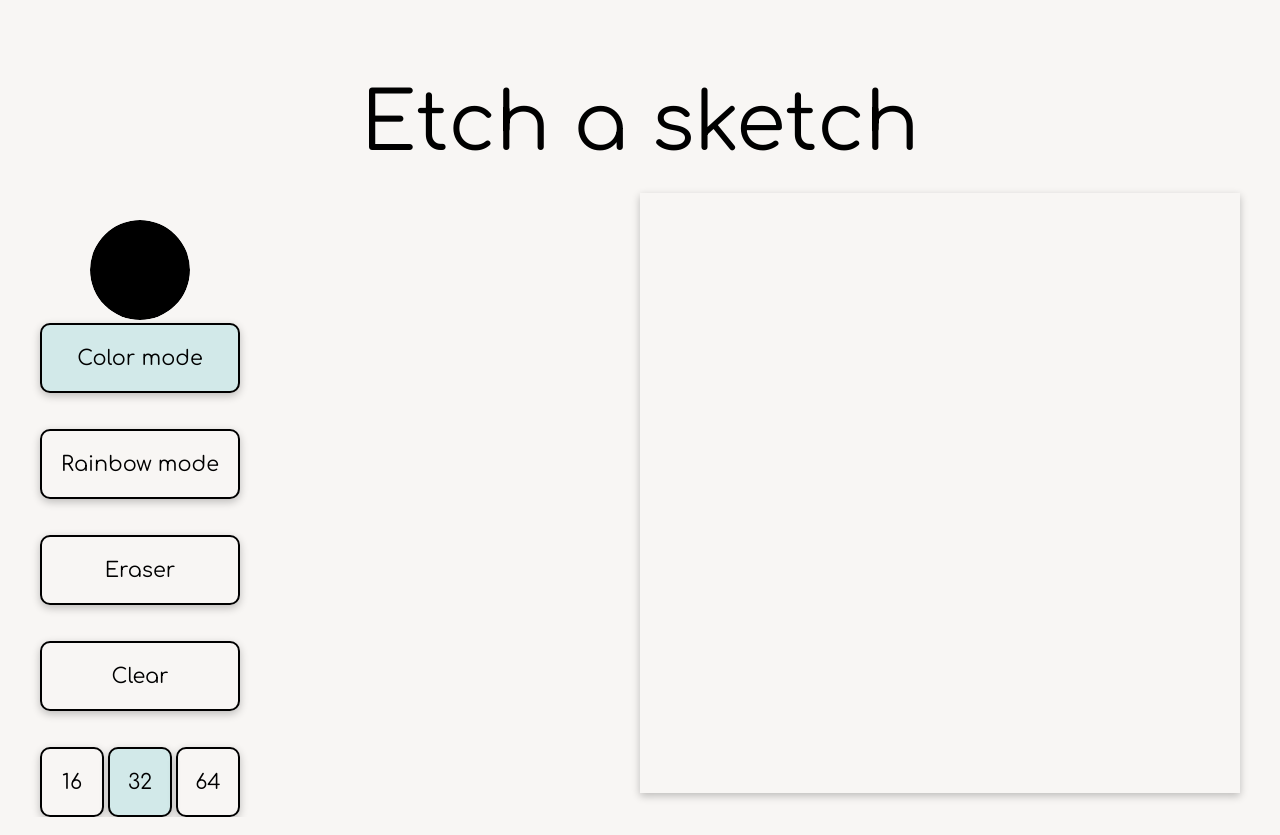
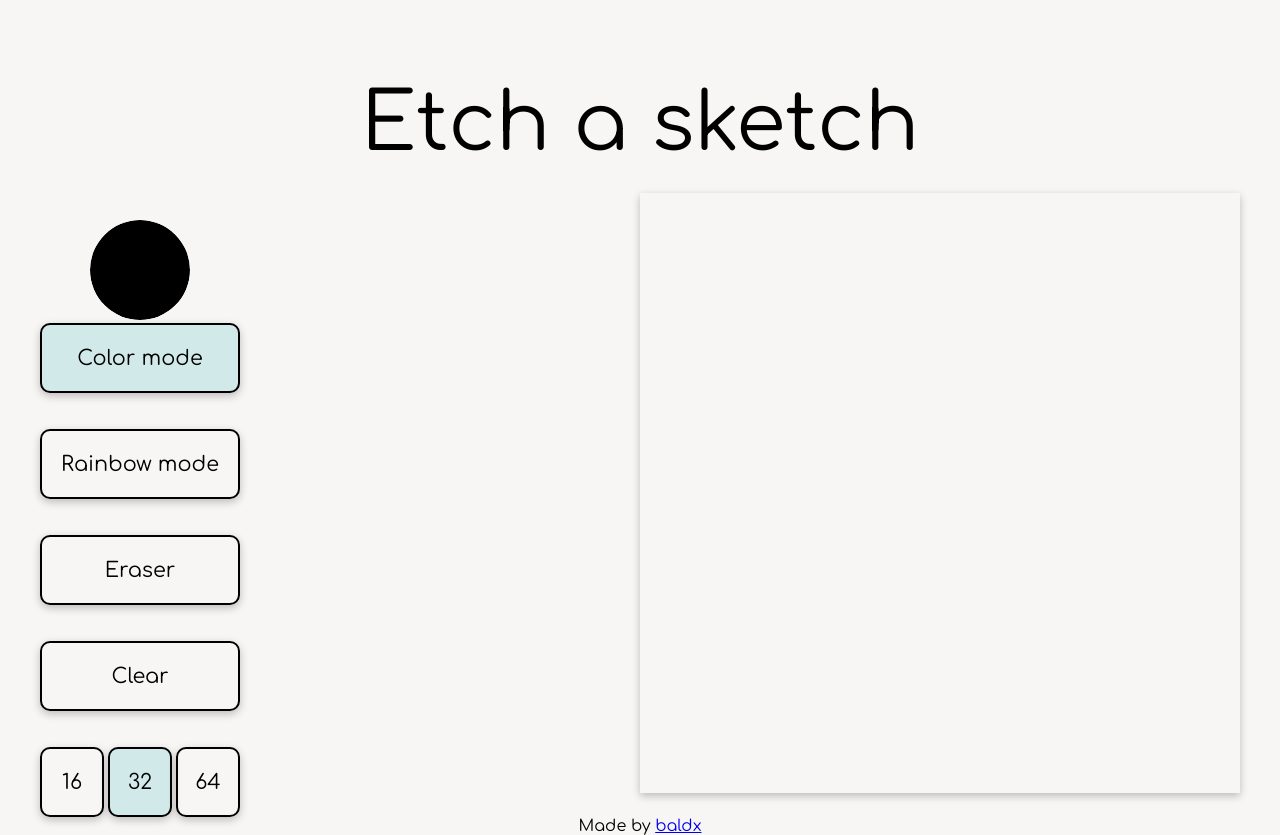
Before and after one commit to baldx/etch-a-sketch-redo, a website built with webpack: page dist/index.html in a window 1280 px wide. Built offline with nearby package versions, Linux system fonts and the light colour scheme.

Commit message:
add footer

```diff
--- a/dist/index.html
+++ b/dist/index.html
@@ -27,6 +27,6 @@
 
         <div class="container"></div>
     </main>
-
+    <footer>Made by <a href="https://www.instagram.com/ahmad.nocap/" target="_blank" rel="noopener noreferrer" title="baldx">baldx</a></footer>
 </body>
 </html>
```
